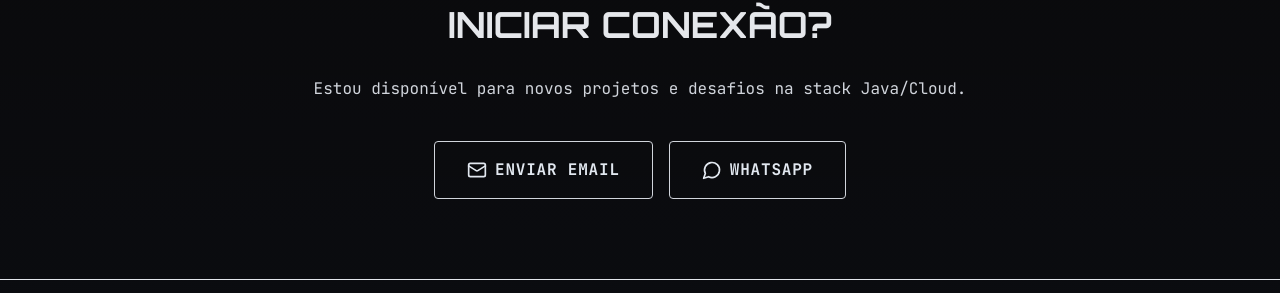
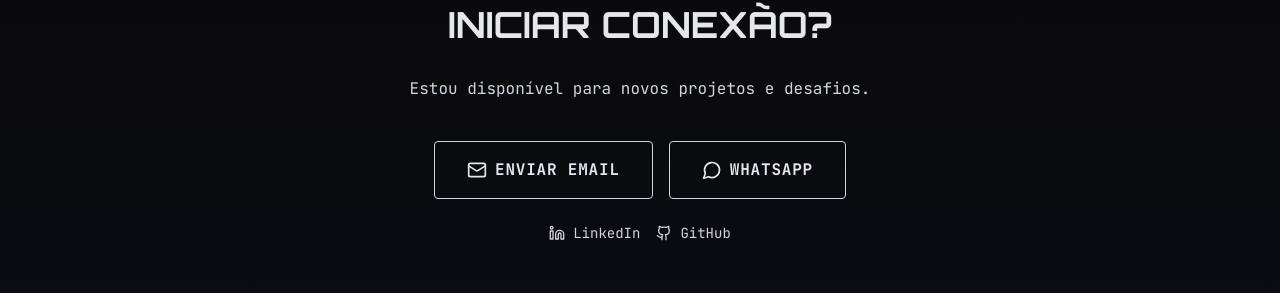
Before and after one commit to mibess/portifolio, a Next.js app in the folder frontend/: page / in a window 1280 px wide. Shown: the part 4123-4416 px from the top of the page. Built offline with nearby package versions, Linux system fonts and the light colour scheme.

Commit message:
footer adjustments

```diff
--- a/frontend/app/components/footer.tsx
+++ b/frontend/app/components/footer.tsx
@@ -1,5 +1,5 @@
 import React from 'react';
-import { Mail, MessageCircle } from 'lucide-react';
+import { Github, Linkedin, Mail, MessageCircle } from 'lucide-react';
 
 export default function Footer() {
   const currentYear = new Date().getFullYear();
@@ -9,7 +9,7 @@ export default function Footer() {
 
         <div className="max-w-3xl mx-auto px-4 relative z-10">
             <h2 className="text-4xl font-display font-bold mb-8 text-gray-200">INICIAR CONEXÃO?</h2>
-            <p className="text-gray-300 mb-10 font-mono">Estou disponível para novos projetos e desafios na stack Java/Cloud.</p>
+            <p className="text-gray-300 mb-10 font-mono">Estou disponível para novos projetos e desafios.</p>
 
             <div className="flex flex-col md:flex-row justify-center gap-4">
                 <a href="mailto:c.silverio@live.com" className="group relative px-8 py-4 bg-transparent border border-gray-300 overflow-hidden rounded hover:border-blue-500 transition-colors">
@@ -26,6 +26,27 @@ export default function Footer() {
                     </span>
                 </a>
             </div>
+
+            <div className="mt-6 flex justify-center gap-4 text-sm text-gray-300 font-mono">
+                <a
+                    href="https://www.linkedin.com/in/claudemir-mibess"
+                    target="_blank"
+                    rel="noopener noreferrer"
+                    className="inline-flex items-center gap-2 hover:text-neon-cyan transition-colors duration-200"
+                    aria-label="LinkedIn de Claudemir Custódio"
+                >
+                    <Linkedin className="w-4 h-4" /> LinkedIn
+                </a>
+                <a
+                    href="https://github.com/mibess"
+                    target="_blank"
+                    rel="noopener noreferrer"
+                    className="inline-flex items-center gap-2 hover:text-neon-cyan transition-colors duration-200"
+                    aria-label="GitHub de Claudemir Custódio"
+                >
+                    <Github className="w-4 h-4" /> GitHub
+                </a>
+            </div>
         </div>
 
         <footer className="mt-20 border-t border-gray-200 pt-8 text-gray-300 text-sm font-mono">
```
